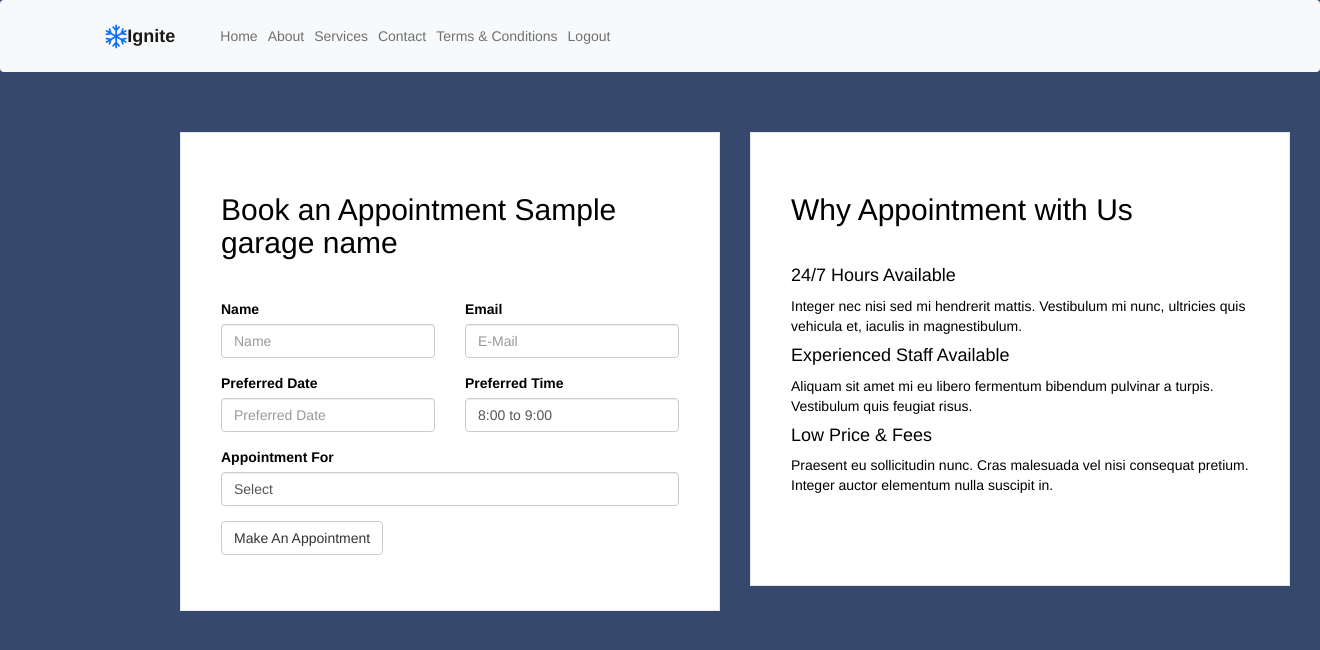
After one commit to chinmayee-4702/Car-Service-System-using-Django, a Django app: template Car-Service-System-using-Django-main/logsys/templates/authentication/appoint.html in a window 1320 px wide. The commit adds this page. Shown: the top 650 px of the page. Run offline with Django 3.2, Linux system fonts and the light colour scheme; the template is opened without the code that fills it: most values are stand-ins (such as "Sample title", 1, 10 or a date in 2020); some libraries are stand-ins or nearby versions; some web fonts are replaced.

Commit message:
Add files via upload

```diff
--- a/Car-Service-System-using-Django-main/logsys/authenticate/admin.py
+++ b/Car-Service-System-using-Django-main/logsys/authenticate/admin.py
@@ -1,7 +1,8 @@
 import imp
 from operator import contains
 from django.contrib import admin
-from.models import Contact
+from.models import Appoint, Contact
 # Register your models here.
 
 admin.site.register(Contact)
+admin.site.register(Appoint)
--- a/Car-Service-System-using-Django-main/logsys/authenticate/urls.py
+++ b/Car-Service-System-using-Django-main/logsys/authenticate/urls.py
@@ -16,6 +16,5 @@ urlpatterns = [
     path('error404',views.error,name="error"),
     path('feedback',views.feedback,name="feedback"),
     path('confirmation',views.confirmation,name="confirmation"),
-
-
+    path('appoint.html',views.appoint,name="appoint"),
 ]
--- a/Car-Service-System-using-Django-main/logsys/logsys/settings.py
+++ b/Car-Service-System-using-Django-main/logsys/logsys/settings.py
@@ -13,6 +13,9 @@ https://docs.djangoproject.com/en/4.0/ref/settings/
 from pathlib import Path
 from . info import *
 import os
+
+from django.core.mail import send_mail
+from django.http import HttpResponse
 
 # Build paths inside the project like this: BASE_DIR / 'subdir'.
 BASE_DIR = Path(__file__).resolve().parent.parent
--- /dev/null
+++ b/Car-Service-System-using-Django-main/logsys/templates/authentication/appoint.html
@@ -0,0 +1,122 @@
+{% extends 'authentication/base.html' %}
+
+{% block title %}Car Servicing{% endblock title %}
+
+{% block body %}
+<body style="background-color:#36486b ;">
+<div class="container col-lg-6" style="color:antiquewhite;background-color:#36486b ;">
+  <br><br>
+  <link href="//maxcdn.bootstrapcdn.com/bootstrap/3.3.0/css/bootstrap.min.css" rel="stylesheet" id="bootstrap-css">
+<script src="//maxcdn.bootstrapcdn.com/bootstrap/3.3.0/js/bootstrap.min.js"></script>
+<script src="//code.jquery.com/jquery-1.11.1.min.js"></script>
+<!------ Include the above in your HEAD tag ---------->
+<style>
+.well-block {
+    background-color: #fff;
+    border: 1px solid #e9e6e8;
+    padding: 40px;
+}
+
+.well-title {
+    margin-bottom: 40px;
+}</style>
+ <div class="container" style="color:black;margin-left: 15rem;height: 16rem;">
+            <div class="row">
+                <div class="col-md-6">
+                    <div class="well-block">
+                        <div class="well-title">
+                            <h2>Book an Appointment {{garageName}}</h2>
+                        </div>
+                        <form>
+                            <!-- Form start -->
+                            <div class="row">
+                                <div class="col-md-6">
+                                    <div class="form-group">
+                                        <label class="control-label" for="name">Name</label>
+                                        <input id="name" name="appointname" type="text" placeholder="Name" class="form-control input-md">
+                                    </div>
+                                </div>
+                                <!-- Text input-->
+                                <div class="col-md-6">
+                                    <div class="form-group">
+                                        <label class="control-label" for="email">Email</label>
+                                        <input id="email" name="appointemail" type="text" placeholder="E-Mail" class="form-control input-md">
+                                    </div>
+                                </div>
+                                <!-- Text input-->
+                                <div class="col-md-6">
+                                    <div class="form-group">
+                                        <label class="control-label" for="date">Preferred Date</label>
+                                        <input id="date" name="appointdate" type="text" placeholder="Preferred Date" class="form-control input-md">
+                                    </div>
+                                </div>
+                                <!-- Select Basic -->
+                                <div class="col-md-6">
+                                    <div class="form-group">
+                                        <label class="control-label" for="time">Preferred Time</label>
+                                        <select id="time" name="time" class="form-control">
+                                            <option value="8:00 to 9:00">8:00 to 9:00</option>
+                                            <option value="9:00 to 10:00">9:00 to 10:00</option>
+                                            <option value="10:00 to 1:00">10:00 to 1:00</option>
+                                        </select>
+                                    </div>
+                                </div>
+                                <!-- Select Basic -->
+                                <div class="col-md-12">
+                                    <div class="form-group">
+                                        <label class="control-label" for="appointmentfor">Appointment For</label>
+                                        <select id="appointmentfor" name="appointmentfor" class="form-control">
+                                            <option value="Service#1">Select</option>
+                                            <option value="Service#1">Routine Servicing</option>
+                                            <option value="Service#2">Car Washing</option>
+                                            <option value="Service#3">Oiling</option>
+                                            <option value="Service#4">Tire Repair</option>
+                                        </select>
+                                    </div>
+                                </div>
+                                <!-- Button -->
+                                <div class="col-md-12">
+                                    <div class="form-group">
+                                        <button id="singlebutton" name="singlebutton" class="btn btn-default" onclick="alert('Form Submitted Successfully!')">Make An Appointment</button>
+                                    </div>
+                                </div>
+                            </div>
+                        </form>
+                        <!-- form end -->
+                    </div>
+                </div>
+                <div class="col-md-6" style="color:black;height: 20rem;">
+                    <div class="well-block">
+                        <div class="well-title">
+                            <h2>Why Appointment with Us</h2>
+                        </div>
+                        <div class="feature-block">
+                            <div class="feature feature-blurb-text">
+                                <h4 class="feature-title">24/7 Hours Available</h4>
+                                <div class="feature-content">
+                                    <p>Integer nec nisi sed mi hendrerit mattis. Vestibulum mi nunc, ultricies quis vehicula et, iaculis in magnestibulum.</p>
+                                </div>
+                            </div>
+                            <div class="feature feature-blurb-text">
+                                <h4 class="feature-title">Experienced Staff Available</h4>
+                                <div class="feature-content">
+                                    <p>Aliquam sit amet mi eu libero fermentum bibendum pulvinar a turpis. Vestibulum quis feugiat risus. </p>
+                                </div>
+                            </div>
+                            <div class="feature feature-blurb-text">
+                                <h4 class="feature-title">Low Price & Fees</h4>
+                                <div class="feature-content">
+                                    <p>Praesent eu sollicitudin nunc. Cras malesuada vel nisi consequat pretium. Integer auctor elementum nulla suscipit in.</p>
+                                </div>
+                                <br><br>
+                            </div>
+                        </div>
+                    </div>
+                </div>
+            </div>
+        </div>
+        <br><br><br><br><br><br>
+
+</body>
+
+{% endblock body %}
--- a/Car-Service-System-using-Django-main/logsys/templates/authentication/base.html
+++ b/Car-Service-System-using-Django-main/logsys/templates/authentication/base.html
@@ -100,13 +100,14 @@
     </nav>
     {% block body %}{% endblock body %}
 
-    <footer class="bg-light pb-5" style="position: sticky">
+    <!-- <footer class="bg-light pb-5" style="position: sticky">
       <div class="container text-center" style="position: sticky">
+
         <p class="font-italic text-muted mb-0">
           &copy; Copyrights Company.com All rights reserved.
         </p>
       </div>
-    </footer>
+    </footer> -->
 
 
     <script src="https://cdnjs.cloudflare.com/ajax/libs/jquery/3.1.0/jquery.min.js"></script>
```
Also changed, not shown: Car-Service-System-using-Django-main/logsys/authenticate/models.py (+11 -0 lines), Car-Service-System-using-Django-main/logsys/authenticate/views.py (+14 -7 lines), Car-Service-System-using-Django-main/logsys/templates/authentication/book.html (+13 -25 lines), Car-Service-System-using-Django-main/logsys/authenticate/migrations/0001_initial.py, Car-Service-System-using-Django-main/logsys/authenticate/migrations/0002_contact_city.py (added), Car-Service-System-using-Django-main/logsys/authenticate/migrations/0003_appoint_alter_contact_city.py (added), Car-Service-System-using-Django-main/logsys/authenticate/migrations/0004_merge_20220608_1626.py (added), Car-Service-System-using-Django-main/logsys/authenticate/migrations/0005_alter_contact_city.py (added), Car-Service-System-using-Django-main/logsys/db.sqlite3.
